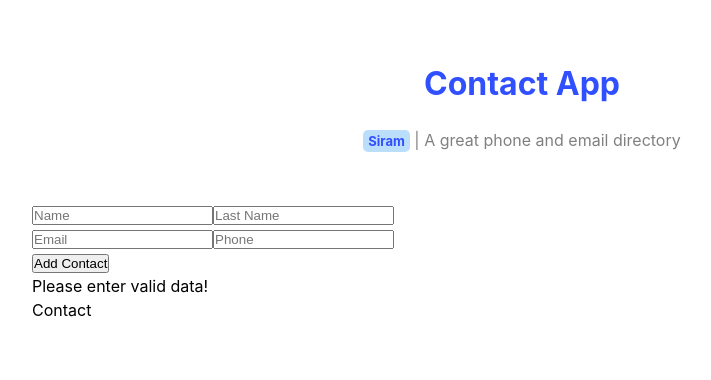
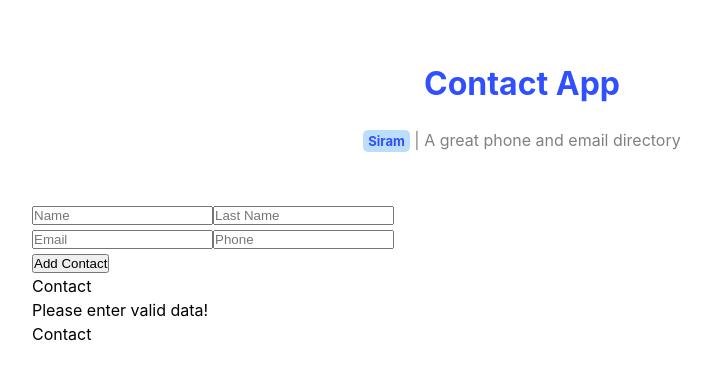
Before and after one commit to MagidAsh/Contact-App-React, a React (Vite) app: page / in a window 1280 px wide. Shown: the top 380 px of the page, without its empty margins (118-829 px from the left). Built offline with nearby package versions, Linux system fonts and the light colour scheme.

Commit message:
1- Writing code to add new contacts 2- Creating ContactsList component

```diff
--- a/src/ContactsList.jsx
+++ b/src/ContactsList.jsx
@@ -1,6 +1,7 @@
 import Contact from "./Contact"
 
-function ContactsList() {
+function ContactsList(props) {
+  console.log(props);
   return (
     <div>
         <Contact />
--- a/src/components/Contacts.jsx
+++ b/src/components/Contacts.jsx
@@ -1,6 +1,11 @@
-import React, { useState } from 'react'
+import { useState } from 'react'
+
+// Components
+import ContactsList from '../ContactsList'
 
 function Contacts() {
+
+    const [contacts , setContacts] = useState([])
 
     const [contact , setContact] = useState({
         name : "",
@@ -18,7 +23,14 @@
     }
 
     const addHandler = () => {
-        console.log(contact);
+        setContacts(contacts => ([...contacts , contact]))
+        setContact({
+            name : "",
+            lastName : "",
+            email : "",
+            phone : ""
+        })
+        console.log(contacts);
     }
 
   return (
@@ -32,6 +44,7 @@
             <input type="number" placeholder="Phone" name="phone" value={contact.phone} onChange={changeHandler} />
         </div>
         <button onClick={addHandler}>Add Contact</button>
+        <ContactsList contacts={contacts} />
     </div>
   )
 }
```
